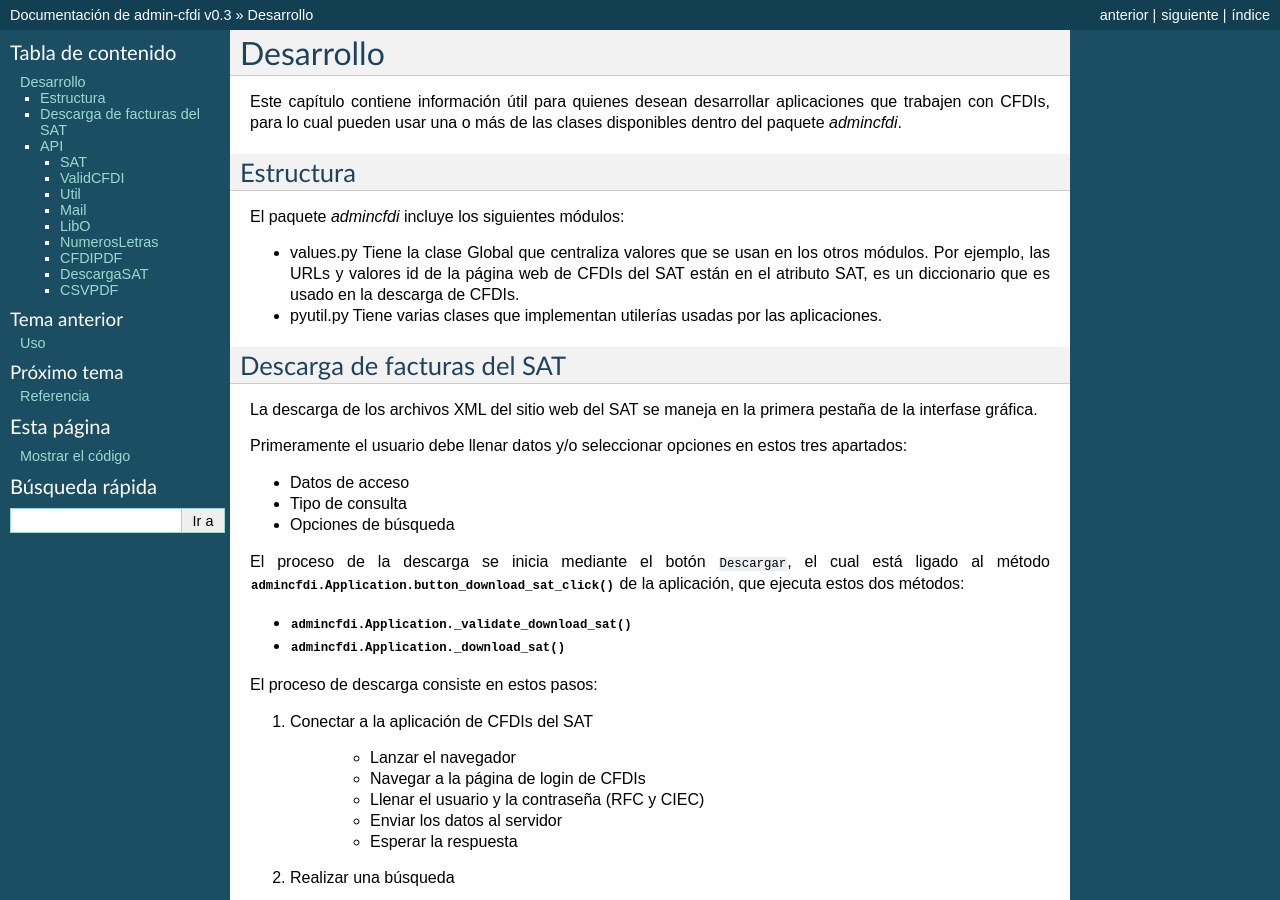
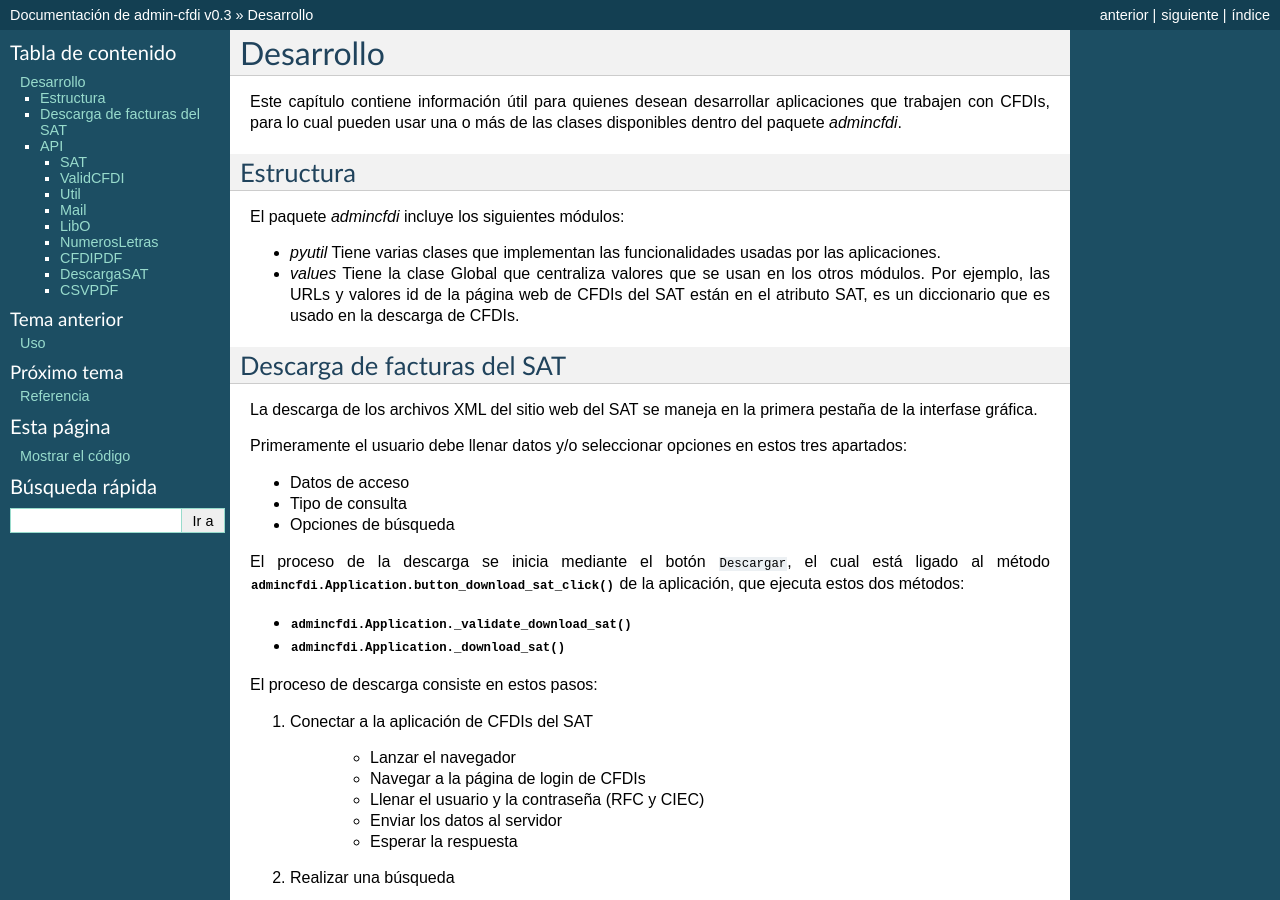
Before and after one commit to LinuxCabal/admin-cfdi, a Sphinx documentation site: the page built from docs/devel.rst, in a window 1280 px wide and 900 px high. Built offline with Sphinx 7.4.7, drawn with Linux system fonts in a browser that asks for light colours.

```diff
--- a/docs/devel.rst
+++ b/docs/devel.rst
@@ -12,15 +12,15 @@ Estructura
 
 El paquete `admincfdi` incluye los siguientes módulos:
 
-- values.py Tiene la clase Global que centraliza
+- `pyutil` Tiene varias clases que implementan
+  las funcionalidades usadas por las aplicaciones.
+
+- `values` Tiene la clase Global que centraliza
   valores que se usan en los otros módulos.  Por
   ejemplo, las URLs y valores id de la página web
   de CFDIs del SAT están en el atributo SAT,
   es un diccionario que es usado
   en la descarga de CFDIs.
-
-- pyutil.py Tiene varias clases que implementan
-  utilerías usadas por las aplicaciones.
 
 Descarga de facturas del SAT
 ============================
```
